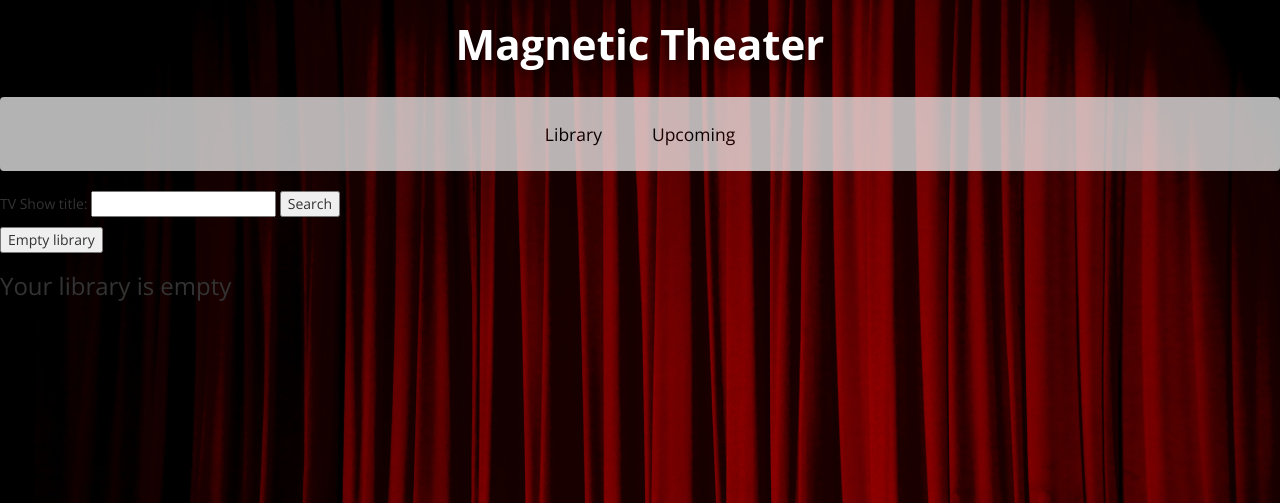
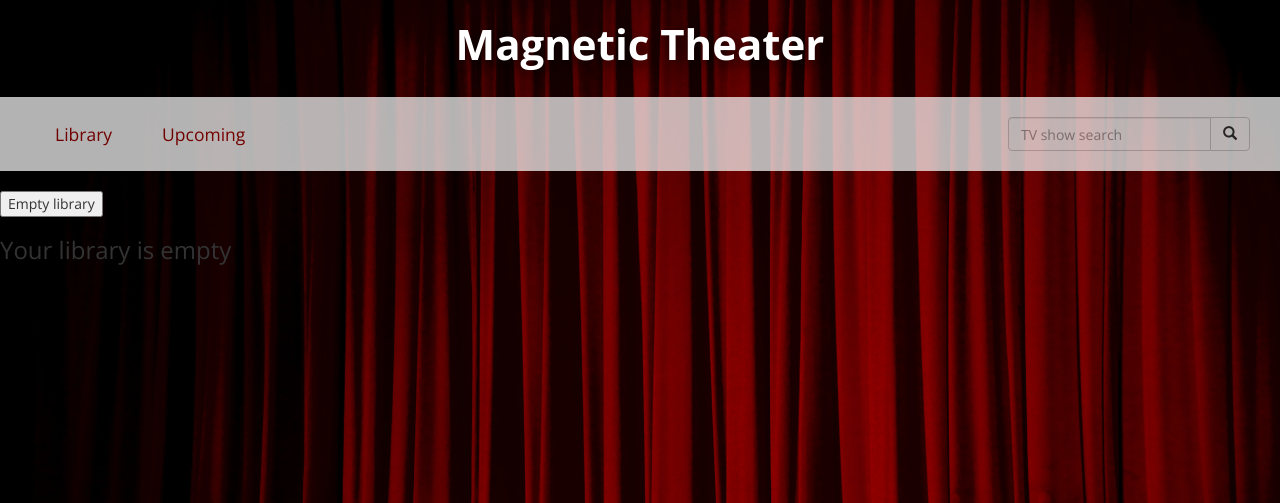
Before and after one commit to thomleonard/Video_Library, a Django app: page /Series/ in a window 1280 px wide. Shown: the top 503 px of the page. Run offline with Django 3.2, Linux system fonts and the light colour scheme; data that the repository does not hold is empty; parts of the project's set-up code (start-up, migrations or seed data) failed here and were passed over; some libraries are stand-ins or nearby versions.

Commit message:
remove search form, and move the search to a different view than library (included in base template so it is avialable on any page)

```diff
--- a/Series/forms.py
+++ b/Series/forms.py
@@ -1,4 +1 @@
 from django import forms
-
-class SearchName(forms.Form):
-    name = forms.CharField(max_length=100, help_text="Please enter the title of the TV show.")
--- a/Series/static/Series/style.css
+++ b/Series/static/Series/style.css
@@ -1,4 +1,7 @@
 
+/* -------------------------------------------- */
+/* Body */
+/* -------------------------------------------- */
 body {
     font-family: "Open Sans", "Helvetica Neue", Helvetica, Arial, sans-serif;
     background-color: #efeff9;
@@ -10,7 +13,9 @@ body {
     /*color: white;*/
 }
 
+/* -------------------------------------------- */
 /* Brand */
+/* -------------------------------------------- */
 .brand {
     display: inherit;
     margin: 0;
@@ -24,28 +29,15 @@ body {
     color: white;
 }
 
+/* -------------------------------------------- */
 /* Nav bar */
-.navbar-default {
+/* -------------------------------------------- */
+.navbar {
     border: none;
+    border-radius: 0;
     background: white;
     opacity: 0.7;
 }
-
-.nav>li>a {
-    padding: 25px;
-}
-.navbar-nav>li>a,
-.navbar-nav>li>a:link
-{
-    line-height: normal;
-    color: black;
-}
-.navbar-nav>li>a:hover,
-.navbar-nav>li>a:focus
-{
-    color: blue;
-}
-
 .navbar-nav {
     display: table;
     float: none;
@@ -54,8 +46,26 @@ body {
     font-size: 1.25em;
 }
 
+/* Navigation links */
+.navbar-nav>li>a {
+    padding: 25px;
+}
+.navbar-nav>li>a,
+.navbar-nav>li>a:link,
+.navbar-nav>li>a:visited{
+    line-height: normal;
+    color: #a00000;
+}
 
+/* Search form*/
+.navbar-nav>li>form {
+    padding-top: 12px;
+    padding-right: 0px;
+}
+
+/* -------------------------------------------- */
 /* image that highlight when hovering over */
+/* -------------------------------------------- */
 IMG.HoverBorder {
     outline: 1px solid transparent;
     outline-offset: 1px;
@@ -68,6 +78,9 @@ IMG.HoverBorder:hover {
 }
 
 
+/* -------------------------------------------- */
+/* Tabs */
+/* -------------------------------------------- */
 
 /* Style the tab */
 div.tab {
--- a/Series/templates/Series/base.html
+++ b/Series/templates/Series/base.html
@@ -20,24 +20,27 @@
 
     </head>
     <body>
-        <div class="brand">Magnetic Theater</div>
+        <div class="brand">
+            Magnetic Theater
+        </div>
 
         <!-- Navigation -->
-        <nav class="navbar navbar-default" role="navigation">
-            <div class="container">
+        <nav class="navbar navbar-default">
+            <div class="container-fluid">
+
                 <!-- Brand and toggle get grouped for better mobile display -->
                 <div class="navbar-header">
-                    <button type="button" class="navbar-toggle" data-toggle="collapse" data-target="#bs-example-navbar-collapse-1">
-                        <span class="sr-only">Toggle navigation</span>
+                    <button type="button" class="navbar-toggle" data-toggle="collapse" data-target=".navbar-collapse">
                         <span class="icon-bar"></span>
                         <span class="icon-bar"></span>
                         <span class="icon-bar"></span>
                     </button>
                 </div>
 
-                <!-- Collect the nav links, forms, and other content for toggling -->
-                <div class="collapse navbar-collapse" id="bs-example-navbar-collapse-1">
-                    <ul class="nav navbar-nav">
+
+                <div class="collapse navbar-collapse">
+                    <!-- Navigation links -->
+                    <ul class="nav navbar-nav navbar-left">
                         <li>
                             <a href="{% url 'Series:library' %}">Library</a>
                         </li>
@@ -45,10 +48,26 @@
                             <a href="{% url 'Series:upcoming' %}">Upcoming</a>
                         </li>
                     </ul>
+
+                    <!-- Search form -->
+                    <ul class="nav navbar-nav navbar-right">
+                        <li>
+                            <form class="navbar-search navbar-form" action="{% url 'Series:search' %}" method="GET" role="search">
+                                <div class="input-group">
+                                    <input class="form-control" type="text" placeholder="TV show search" name="search_input">
+                                    <span class="input-group-btn">
+                                        <button class="btn btn-default" type="button">
+                                            <span class="glyphicon glyphicon-search" aria-hidden="true"></span>
+                                        </button>
+                                    </span>
+                                </div>
+                            </form>
+                        </li>
+                    </ul>
+
                 </div>
             </div>
         </nav>
-
 
         {% block content %}
 
--- a/Series/templates/Series/library.html
+++ b/Series/templates/Series/library.html
@@ -1,15 +1,6 @@
 {% extends 'Series/base.html' %}
 
 {% block content %}
-
-    <!-- Search form -->
-    <p> </p>
-    <form action="" method="POST">
-        {% csrf_token %}
-        TV Show title: {{ form.name }}
-        <input type="submit" value="Search" name="_search">
-    </form>
-    <p> </p>
 
     {% if error_message %}
         <!-- Error catch -->
--- a/Series/urls.py
+++ b/Series/urls.py
@@ -8,8 +8,11 @@ app_name = 'Series'
 
 urlpatterns = [
 
-    # TV Shows library and search page
+    # TV Shows library
     url(r'^$', views.library, name='library'),
+
+    # TV Shows search page
+    url(r'^search/$', views.search, name='search'),
 
     # empty the TV Shows library
     url(r'^empty_library/$', views.empty_library, name='empty_library'),
--- a/Series/views.py
+++ b/Series/views.py
@@ -6,46 +6,47 @@ from datetime import timedelta
 from .forms import SearchName
 from .models import TVShow, Episode
 
-from imdb_scrapping import search_tvshow_url, get_tvshow_info
+from imdb_scrapping import search_tvshow_url
+
 
 def library(request):
     """
-    TV show library and search page
+    TV show library page
     """
-    if request.method == 'POST':
-        # Search request
-        form = SearchName(request.POST)
-        if form.is_valid():
-            title = form['name'].value()
-            try:
-                # get TV show infos
-                tvshow_url = search_tvshow_url(title)
-
-                # if the TV show is not already in the database
-                # add it otherwise get the existing one
-                if not TVShow.objects.filter(info_url=tvshow_url).exists():
-                    tvshow = TVShow()
-                    tvshow.info_url = tvshow_url
-                    # update tv show information and save it
-                    tvshow.update_info()
-                else:
-                    tvshow = TVShow.objects.get(info_url=tvshow_url)
-            except ValueError as error:
-                # error in the web scrapping proccess
-                template = 'Series/library.html'
-                context = {'form': SearchName(),
-                           'error_message': str(error)}
-                return render(request, template, context)
-            else:
-                return redirect(tvshow)
-
     # create the library
     update_ordered_tvshows = TVShow.objects.order_by('-last_watched')
 
     template = 'Series/library.html'
-    context = {'form': SearchName(),
-               'tvshows': update_ordered_tvshows}
+    context = {'tvshows': update_ordered_tvshows}
     return render(request, template, context)
+
+
+def search(request):
+    """
+    TV show library search page
+    """
+    title = request.GET['search_input']
+
+    try:
+        # get TV show infos
+        tvshow_url = search_tvshow_url(title)
+
+        # if the TV show is not already in the database
+        # add it otherwise get the existing one
+        if not TVShow.objects.filter(info_url=tvshow_url).exists():
+            tvshow = TVShow()
+            tvshow.info_url = tvshow_url
+            # update tv show information and save it
+            tvshow.update_info()
+        else:
+            tvshow = TVShow.objects.get(info_url=tvshow_url)
+    except ValueError as error:
+        # error in the web scrapping proccess
+        template = 'Series/library.html'
+        context = {'error_message': str(error)}
+        return render(request, template, context)
+    else:
+        return redirect(tvshow)
 
 
 def empty_library(request):
@@ -109,4 +110,5 @@ def upcoming(request):
     View to show the upcoming TV show episodes.
     """
     # do something
+
     return redirect('Series:library')
```
